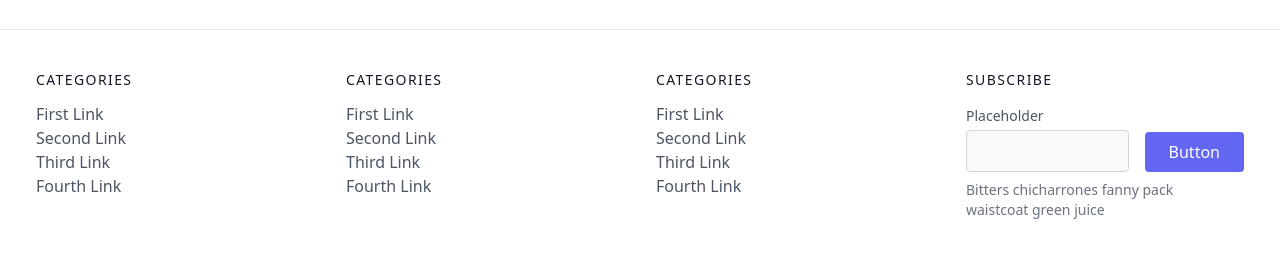
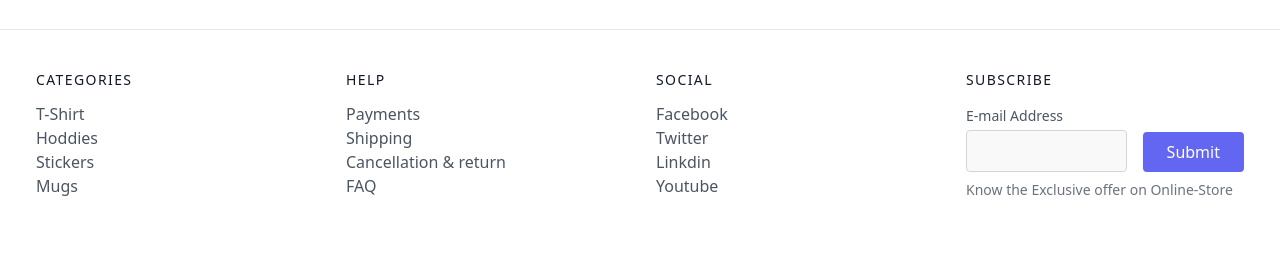
Before and after one commit to PSR0001/Online-store, a Next.js app: page / in a window 1280 px wide. Shown: the part 1978-2248 px from the top of the page. Built offline with nearby package versions, Linux system fonts and the light colour scheme.

Commit message:
footer content updated

```diff
--- a/components/Footer.js
+++ b/components/Footer.js
@@ -3,7 +3,7 @@ import Image from 'next/image'
 import Link from 'next/link'
 export const Footer = () => {
   return (
-    <div className='bottom-0'>
+    <div  className='bottom-0 '>
         <footer className="text-gray-600 py-6 body-font">
       <hr/>
   <div className="container px-5 py-10 mx-auto">
@@ -12,50 +12,50 @@ export const Footer = () => {
         <h2 className="title-font font-medium text-gray-900 tracking-widest text-sm mb-3">CATEGORIES</h2>
         <nav className="list-none mb-10">
           <li>
-            <a className="text-gray-600 hover:text-gray-800">First Link</a>
+            <a className="text-gray-600 hover:text-gray-800">T-Shirt</a>
           </li>
           <li>
-            <a className="text-gray-600 hover:text-gray-800">Second Link</a>
+            <a className="text-gray-600 hover:text-gray-800">Hoddies</a>
           </li>
           <li>
-            <a className="text-gray-600 hover:text-gray-800">Third Link</a>
+            <a className="text-gray-600 hover:text-gray-800">Stickers</a>
           </li>
           <li>
-            <a className="text-gray-600 hover:text-gray-800">Fourth Link</a>
+            <a className="text-gray-600 hover:text-gray-800">Mugs</a>
           </li>
         </nav>
       </div>
       <div className="lg:w-1/4 md:w-1/2 w-full px-4">
-        <h2 className="title-font font-medium text-gray-900 tracking-widest text-sm mb-3">CATEGORIES</h2>
+        <h2 className="title-font font-medium text-gray-900 tracking-widest text-sm mb-3">HELP</h2>
         <nav className="list-none mb-10">
           <li>
-            <a className="text-gray-600 hover:text-gray-800">First Link</a>
+            <a className="text-gray-600 hover:text-gray-800">Payments</a>
           </li>
           <li>
-            <a className="text-gray-600 hover:text-gray-800">Second Link</a>
+            <a className="text-gray-600 hover:text-gray-800">Shipping</a>
           </li>
           <li>
-            <a className="text-gray-600 hover:text-gray-800">Third Link</a>
+            <a className="text-gray-600 hover:text-gray-800">Cancellation & return</a>
           </li>
           <li>
-            <a className="text-gray-600 hover:text-gray-800">Fourth Link</a>
+            <a className="text-gray-600 hover:text-gray-800">FAQ</a>
           </li>
         </nav>
       </div>
       <div className="lg:w-1/4 md:w-1/2 w-full px-4">
-        <h2 className="title-font font-medium text-gray-900 tracking-widest text-sm mb-3">CATEGORIES</h2>
+        <h2 className="title-font font-medium text-gray-900 tracking-widest text-sm mb-3">SOCIAL</h2>
         <nav className="list-none mb-10">
           <li>
-            <a className="text-gray-600 hover:text-gray-800">First Link</a>
+            <a className="text-gray-600 hover:text-gray-800">Facebook</a>
           </li>
           <li>
-            <a className="text-gray-600 hover:text-gray-800">Second Link</a>
+            <a className="text-gray-600 hover:text-gray-800">Twitter</a>
           </li>
           <li>
-            <a className="text-gray-600 hover:text-gray-800">Third Link</a>
+            <a className="text-gray-600 hover:text-gray-800">Linkdin</a>
           </li>
           <li>
-            <a className="text-gray-600 hover:text-gray-800">Fourth Link</a>
+            <a className="text-gray-600 hover:text-gray-800">Youtube</a>
           </li>
         </nav>
       </div>
@@ -63,13 +63,13 @@ export const Footer = () => {
         <h2 className="title-font font-medium text-gray-900 tracking-widest text-sm mb-3">SUBSCRIBE</h2>
         <div className="flex xl:flex-nowrap md:flex-nowrap lg:flex-wrap flex-wrap justify-center items-end md:justify-start">
           <div className="relative w-40 sm:w-auto xl:mr-4 lg:mr-0 sm:mr-4 mr-2">
-            <label htmlFor="footer-field" className="leading-7 text-sm text-gray-600">Placeholder</label>
+            <label htmlFor="footer-field" className="leading-7 text-sm text-gray-600">E-mail Address</label>
             <input type="text" id="footer-field" name="footer-field" className="w-full bg-gray-100 bg-opacity-50 rounded border border-gray-300 focus:bg-transparent focus:ring-2 focus:ring-indigo-200 focus:border-indigo-500 text-base outline-none text-gray-700 py-1 px-3 leading-8 transition-colors duration-200 ease-in-out"/>
           </div>
-          <button className="lg:mt-2 xl:mt-0 flex-shrink-0 inline-flex text-white bg-indigo-500 border-0 py-2 px-6 focus:outline-none hover:bg-indigo-600 rounded">Button</button>
+          <button className="lg:mt-2 xl:mt-0 flex-shrink-0 inline-flex text-white bg-indigo-500 border-0 py-2 px-6 focus:outline-none hover:bg-indigo-600 rounded">Submit</button>
         </div>
-        <p className="text-gray-500 text-sm mt-2 md:text-left text-center">Bitters chicharrones fanny pack
-          <br className="lg:block hidden"/>waistcoat green juice
+        <p className="text-gray-500 text-sm mt-2 md:text-left text-center">Know the Exclusive offer on Online-Store
+
         </p>
       </div>
     </div>
```
